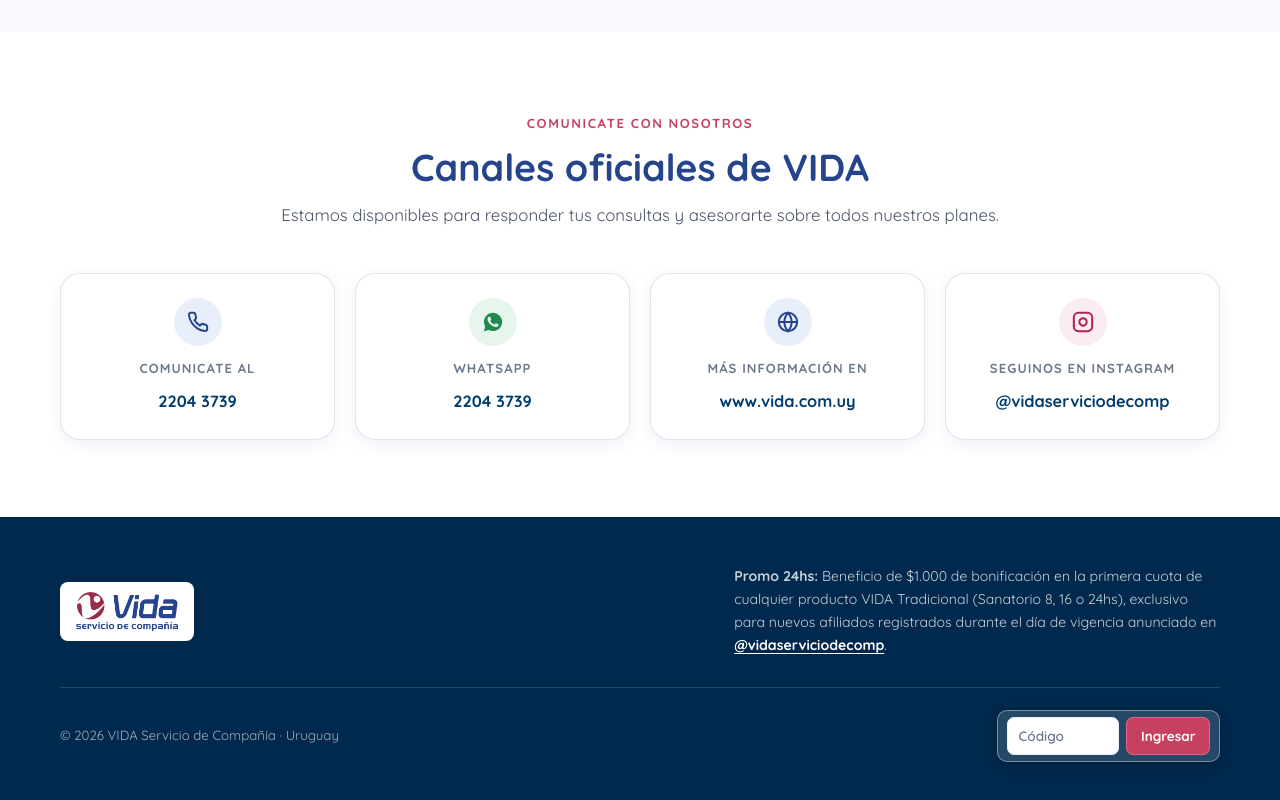
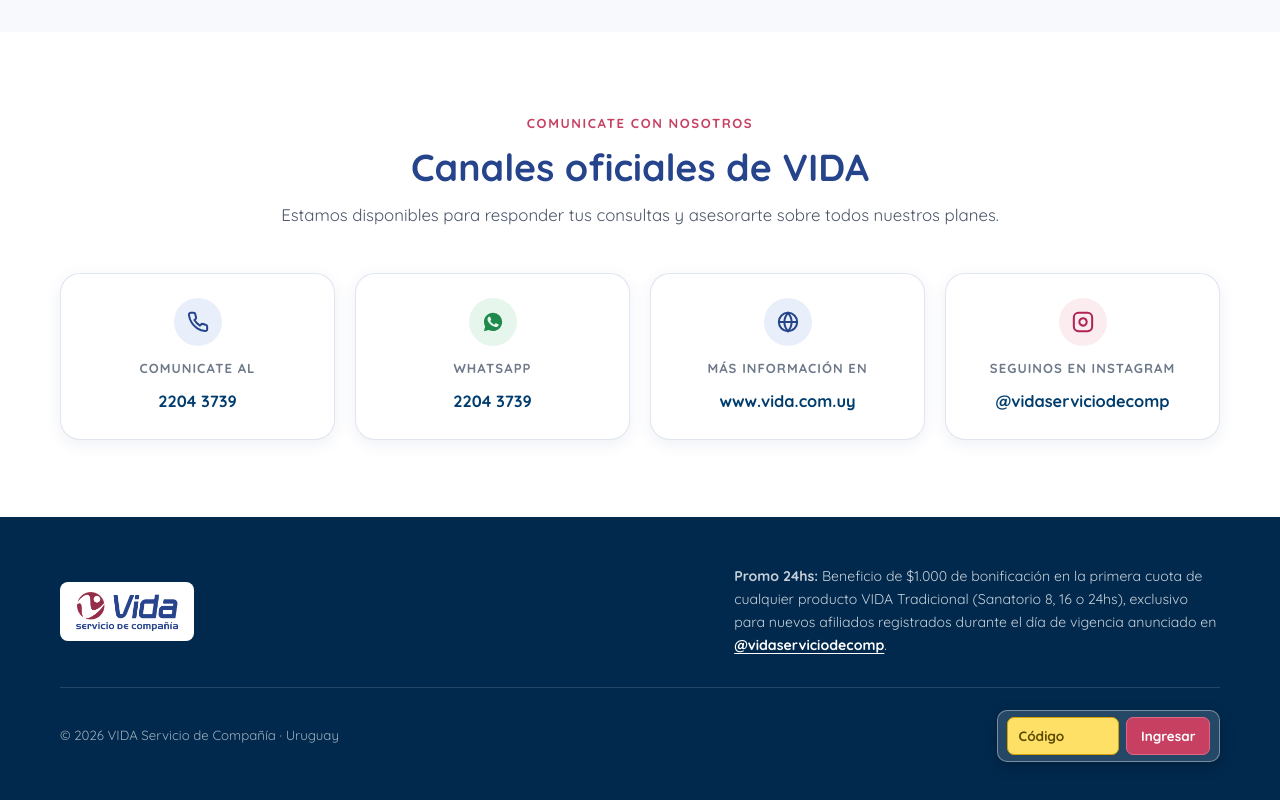
Before and after one commit to josemage16/Promo_24hs, a plain HTML site: page index.html in a window 1280 px wide. Shown: the part 2596-3396 px from the top of the page. Drawn offline with Linux system fonts and the light colour scheme; no server answers.

Commit message:
Aplicar fondo amarillo al campo de ingreso del codigo 161616

```diff
--- a/css/styles.css
+++ b/css/styles.css
@@ -1052,15 +1052,15 @@ input {
   padding: 0.4rem 0.65rem;
   font-size: 0.85rem;
   font-weight: 700;
-  color: var(--vida-blue-950);
-  background-color: #ffffff;
-  border: 1.5px solid var(--vida-blue-100);
+  color: #1a2233;
+  background-color: #ffe066;
+  border: 1.5px solid #d4a100;
   border-radius: 7px;
 }
 
 .admin-code-input::placeholder {
-  color: #6b7a94;
-  font-weight: 600;
+  color: #5c4b00;
+  font-weight: 700;
 }
 
 .admin-code-btn {
```
